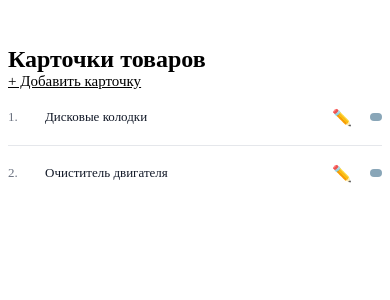
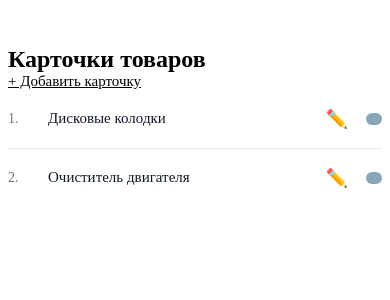
Before and after one commit to ShapiroAnna/autoshop, a Flask app: page /admin/ajax/hit-products in a window 390 px wide. Shown: the top 300 px of the page. Run offline with Flask 3, Linux system fonts and the light colour scheme; the visitor is signed in with stand-in values (Sample User, id 1); data comes from the database, SQL or seed files in the repository.

Commit message:
Карточки товаров_изм. в моб. версии

```diff
--- a/templates/admin/ajax_hit_products.html
+++ b/templates/admin/ajax_hit_products.html
@@ -172,21 +172,39 @@
         }
     }
 
-    /* Адаптация для очень маленьких телефонов */
+    /* Мобильная версия (планшеты и телефоны) — увеличенные шрифты */
+    @media (max-width: 768px) {
+        .product-order {
+            font-size: 15px;
+            min-width: 30px;
+        }
+        .product-name {
+            font-size: 16px;
+        }
+        .mobile-edit-btn {
+            font-size: 20px;
+        }
+        .mobile-delete-btn {
+            padding: 8px 10px;
+            font-size: 14px;
+        }
+    }
+
+    /* Очень маленькие телефоны — чуть меньше, чтобы не вылезало */
     @media (max-width: 480px) {
         .product-order {
-            font-size: 13px;
-            min-width: 25px;
+            font-size: 14px;
+            min-width: 28px;
         }
         .product-name {
-            font-size: 13px;
+            font-size: 15px;
         }
         .mobile-edit-btn {
-            font-size: 16px;
+            font-size: 18px;
         }
         .mobile-delete-btn {
-            padding: 4px 6px;
-            font-size: 12px;
+            padding: 6px 8px;
+            font-size: 14px;
         }
     }
 </style>
```
